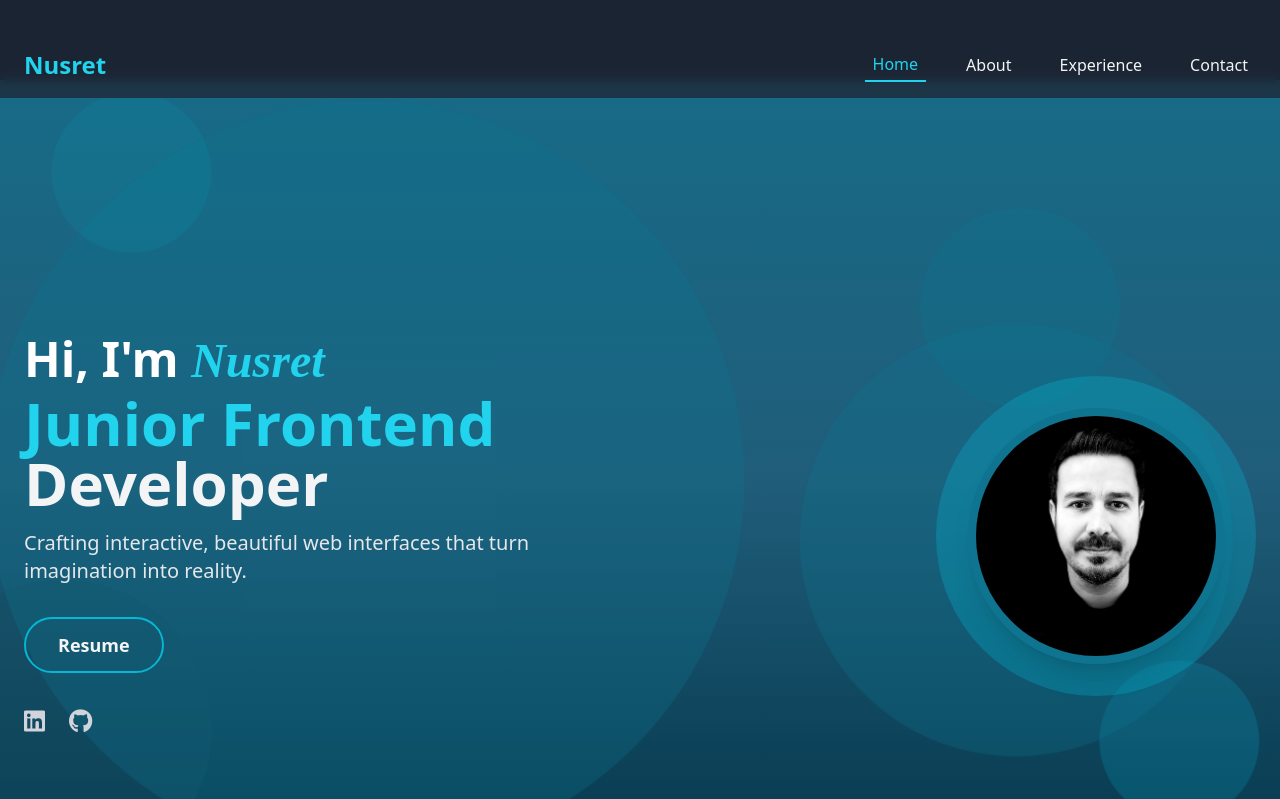
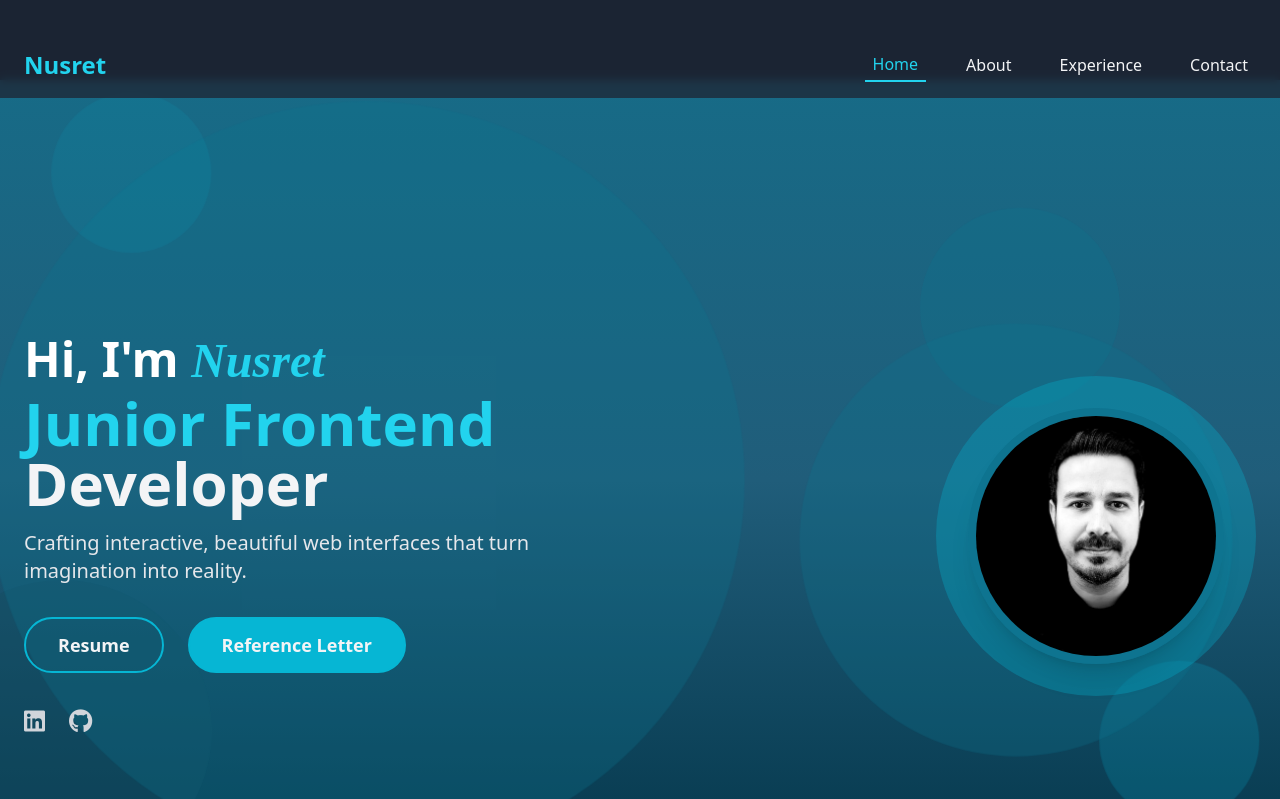
Before and after one commit to nusretkrsli/nusret-portfolio, a React (Vite) app: page / in a window 1280 px wide. Shown: the top 799 px of the page. Built offline with nearby package versions, Linux system fonts and the light colour scheme.

Commit message:
added Reference Letter button

```diff
--- a/src/components/HomeSection.jsx
+++ b/src/components/HomeSection.jsx
@@ -11,7 +11,6 @@ function HomeSection() {
       <div className="absolute left-8 top-8 w-40 h-40 bg-cyan-500/10 rounded-full z-0 animate-float-xy"></div>
       <div className="absolute right-16 top-[260px] w-[400px] h-[400px] bg-cyan-700/30 rounded-full z-0 animate-scale-pulse"></div>
 
-
       <div className="container mx-auto px-6 flex flex-col md:flex-row items-center justify-between relative z-10 mt-28">
         <div className="flex-1 text-center md:text-left">
           <h2 className="text-4xl md:text-5xl font-bold text-white mb-2">
@@ -22,7 +21,8 @@ function HomeSection() {
             <span className="text-cyan-400">Junior Frontend</span> Developer
           </h1>
           <p className="text-gray-200 text-lg md:text-xl mb-8 max-w-xl">
-          Crafting interactive, beautiful web interfaces that turn imagination into reality.
+            Crafting interactive, beautiful web interfaces that turn imagination
+            into reality.
           </p>
           <div className="flex gap-6 justify-center md:justify-start mb-8">
             <a
@@ -32,6 +32,14 @@ function HomeSection() {
               className="border-2 border-cyan-500 hover:bg-cyan-500/10 px-8 py-3 rounded-full text-lg font-semibold transition-all"
             >
               Resume
+            </a>
+            <a
+              href="/ReferenceLetter.pdf"
+              target="_blank"
+              rel="noopener noreferrer"
+              className="border-2 border-cyan-500 bg-cyan-500/100 px-8 py-3 rounded-full text-lg font-semibold transition-all hover:text-cyan-400 hover:bg-white/10"
+            >
+              Reference Letter
             </a>
           </div>
           <div className="flex gap-6 justify-center md:justify-start">
```
